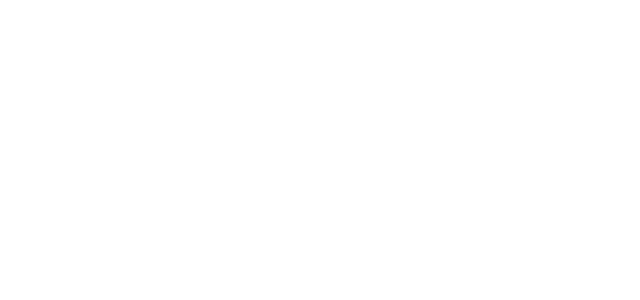
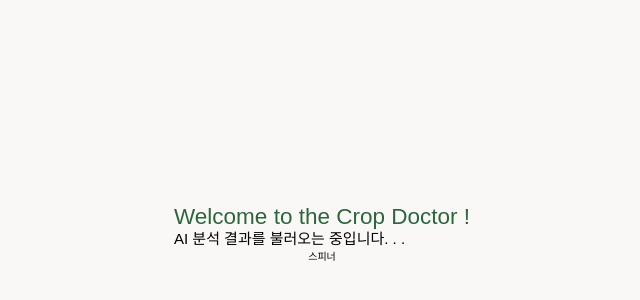
Before and after one commit to S-V-23-BootCamp-Team-F/frontend, a React (Vite) app: page /loading in a window 1280 px wide. Before the commit this address had no page. Shown: the part 166-466 px from the top of the page, without its empty margins (318-958 px from the left). Built offline with nearby package versions, Linux system fonts and the light colour scheme.

Commit message:
design : 컴포넌트화, 요소 위치 수정

```diff
--- a/src/App.tsx
+++ b/src/App.tsx
@@ -1,10 +1,11 @@
-import React from 'react';
-import { BrowserRouter as Router, Routes, Route } from 'react-router-dom';
-import GetStart from './pages/GetStart';
+import React from "react";
+import { BrowserRouter as Router, Routes, Route } from "react-router-dom";
+import GetStart from "./pages/GetStart";
 import MainPage from "./pages/MainPage";
 import AbnomalResultPage from "./pages/AbnomalResultPage";
 import HistoryPage from "./pages/HistoryPage";
 import NomalResultPage from "./pages/NomalResultPage";
+import LoadingPage from "./components/LoadingPage";
 
 function App() {
   return (
@@ -15,6 +16,7 @@
         <Route path="/abnomalresult" element={<AbnomalResultPage />} />
         <Route path="/nomalresult" element={<NomalResultPage />} />
         <Route path="/history" element={<HistoryPage />} />
+        <Route path="/loading" element={<LoadingPage />} />
       </Routes>
     </Router>
   );
--- /dev/null
+++ b/src/components/LoadingPage.tsx
@@ -0,0 +1,19 @@
+import React from "react";
+
+const LoadingPage = () => {
+  return (
+    <div className="flex min-h-screen w-full flex-col items-center justify-center overflow-y-auto bg-background">
+      <div>
+        <div className="font-eng-bold text-4xl text-button">
+          Welcome to the Crop Doctor !
+        </div>
+        <div className="font-kor-bold text-2xl">
+          AI 분석 결과를 불러오는 중입니다. . .
+        </div>
+      </div>
+      <div>스피너</div>
+    </div>
+  );
+};
+
+export default LoadingPage;
```
Also changed, not shown: src/pages/MainPage.tsx (+6 -1 lines).
